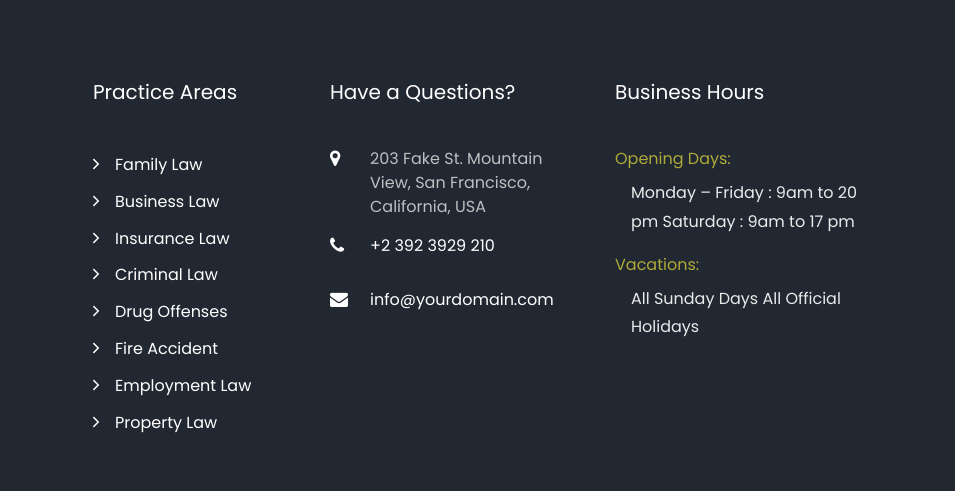
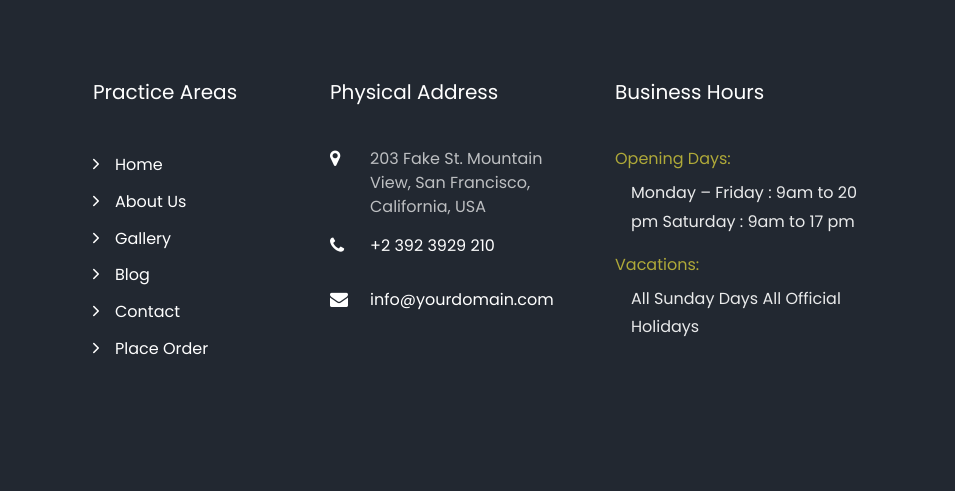
Before and after one commit to g-kelvin/protocal, a plain HTML site: page index.html in a window 1280 px wide. Shown: the part 3767-4258 px from the top of the page, 325-1280 px from the left. Drawn offline with Linux system fonts and the light colour scheme; some packages are replaced by stand-ins of ours; no server answers; files whose address does not match are found by name.

Commit message:
footer amendement

```diff
--- a/index.html
+++ b/index.html
@@ -383,21 +383,18 @@
             <div class="ftco-footer-widget mb-4 ml-md-5">
               <h2 class="ftco-heading-2">Practice Areas</h2>
               <ul class="list-unstyled">
-                <li><a href="#" class="py-1 d-block"><span class="ion-ios-arrow-forward mr-3"></span>Family Law</a></li>
-                <li><a href="#" class="py-1 d-block"><span class="ion-ios-arrow-forward mr-3"></span>Business Law</a></li>
-                <li><a href="#" class="py-1 d-block"><span class="ion-ios-arrow-forward mr-3"></span>Insurance Law</a></li>
-                <li><a href="#" class="py-1 d-block"><span class="ion-ios-arrow-forward mr-3"></span>Criminal Law</a></li>
-                <li><a href="#" class="py-1 d-block"><span class="ion-ios-arrow-forward mr-3"></span>Drug Offenses</a></li>
-                <li><a href="#" class="py-1 d-block"><span class="ion-ios-arrow-forward mr-3"></span>Fire Accident</a></li>
-                <li><a href="#" class="py-1 d-block"><span class="ion-ios-arrow-forward mr-3"></span>Employment Law</a></li>
-                <li><a href="#" class="py-1 d-block"><span class="ion-ios-arrow-forward mr-3"></span>Property Law</a></li>
-
+                <li><a href="#" class="py-1 d-block"><span class="ion-ios-arrow-forward mr-3"></span>Home</a></li>
+                <li><a href="#" class="py-1 d-block"><span class="ion-ios-arrow-forward mr-3"></span>About Us</a></li>
+                <li><a href="#" class="py-1 d-block"><span class="ion-ios-arrow-forward mr-3"></span>Gallery</a></li>
+                <li><a href="#" class="py-1 d-block"><span class="ion-ios-arrow-forward mr-3"></span>Blog</a></li>
+                <li><a href="#" class="py-1 d-block"><span class="ion-ios-arrow-forward mr-3"></span>Contact</a></li>
+                <li><a href="#" class="py-1 d-block"><span class="ion-ios-arrow-forward mr-3"></span>Place Order</a></li>
               </ul>
             </div>
           </div>
           <div class="col-md">
             <div class="ftco-footer-widget mb-4">
-            	<h2 class="ftco-heading-2">Have a Questions?</h2>
+            	<h2 class="ftco-heading-2">Physical Address</h2>
             	<div class="block-23 mb-3">
 	              <ul>
 	                <li><span class="icon icon-map-marker"></span><span class="text">203 Fake St. Mountain View, San Francisco, California, USA</span></li>
```
